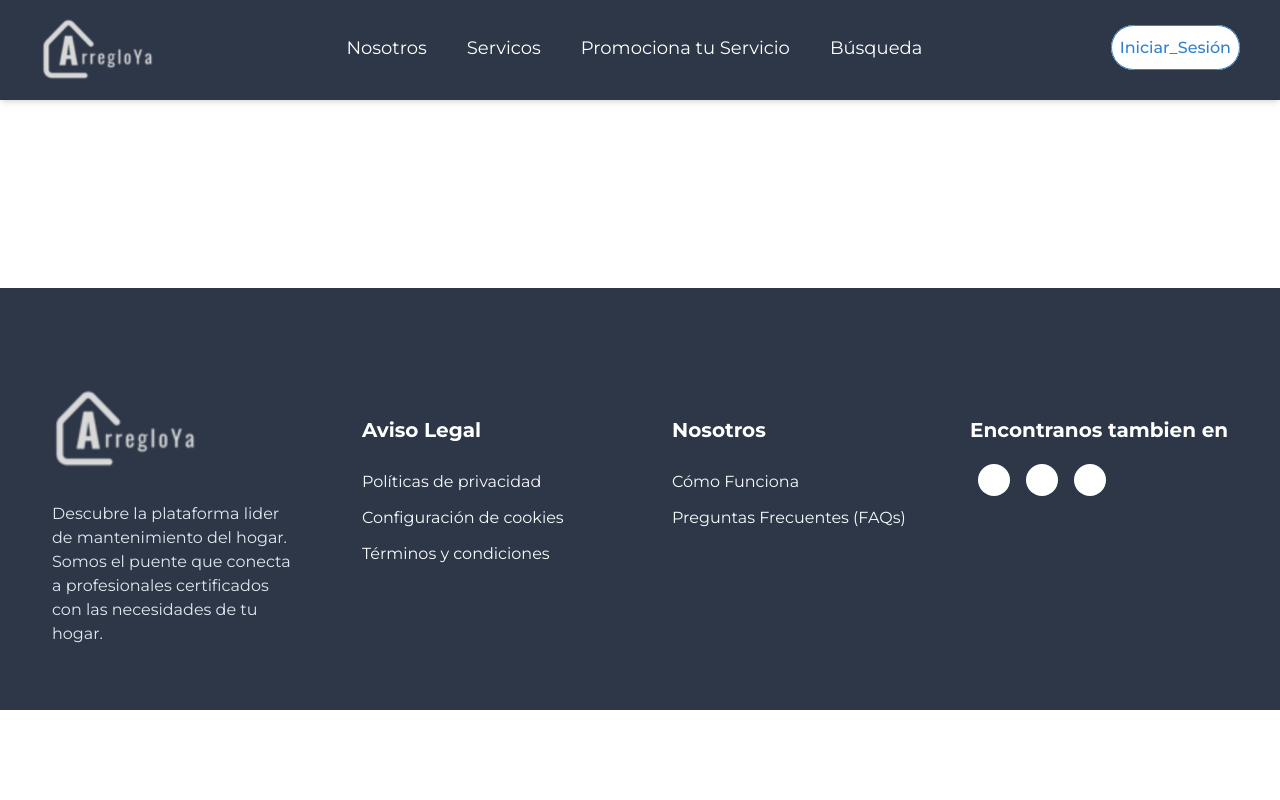
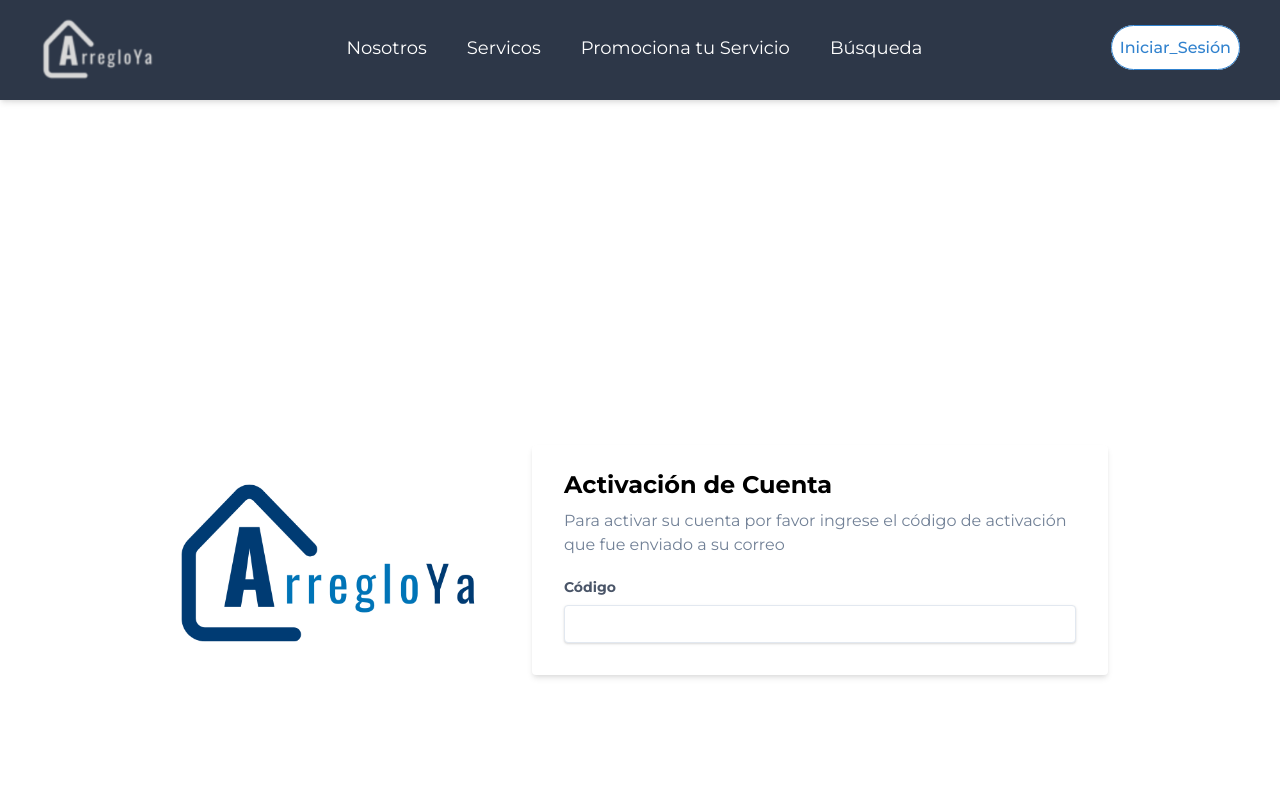
Before and after one commit to No-Country-simulation/s17-08-m-java-react, a React (Create React App) app in the folder client/: page /activation in a window 1280 px wide. Shown: the top 800 px of the page. Built offline with nearby package versions, Linux system fonts and the light colour scheme.

Commit message:
feat: create view to activate account

```diff
--- a/client/src/App.js
+++ b/client/src/App.js
@@ -6,6 +6,7 @@
 import Login from './assets/pages/Login';
 import Header from './assets/components/Header';
 import Footer from './assets/components/Footer';
+import Activation from './assets/pages/Activation';
 import './assets/css/animate.css';
 import './assets/css/tailwind.css';
 
@@ -19,6 +20,7 @@
                 <Route path="/formulario-albanil" element={<FormularioAlbañil />} />
                 <Route path="/login" element={<Login />} />
                 <Route path="/nosotros" element={<Nosotros />} />
+                <Route path='/activation' element={<Activation/>}/>
             </Routes>
             <Footer />
         </BrowserRouter>
--- /dev/null
+++ b/client/src/assets/pages/Activation.jsx
@@ -0,0 +1,22 @@
+import React from "react";
+import Logo from "../images/ArregloYa 3.png";
+
+function Activation() {
+    return (
+        <div className="flex items-center justify-center h-screen">
+            <img src={Logo} alt=""  className="size-80 mr-10"/>
+            <div className="bg-white shadow-md rounded px-8 pt-6 pb-8 max-w-xl">
+                <h1 className="text-2xl font-bold">Activación de Cuenta</h1>
+                <p className="mt-2">Para activar su cuenta por favor ingrese el código de activación que fue enviado a su correo</p>
+                <form action="" className="mt-5">
+                    <div>
+                        <label htmlFor="code" className="block text-gray-700 text-sm font-bold mb-2">Código</label>
+                        <input type="text" id="code" className="shadow appearance-none border rounded w-full py-2 px-3 text-gray-700 leading-tight focus:outline-none focus:shadow-outline"/>
+                    </div>
+                </form>
+            </div>
+        </div>
+    );
+}
+
+export default Activation;
```
